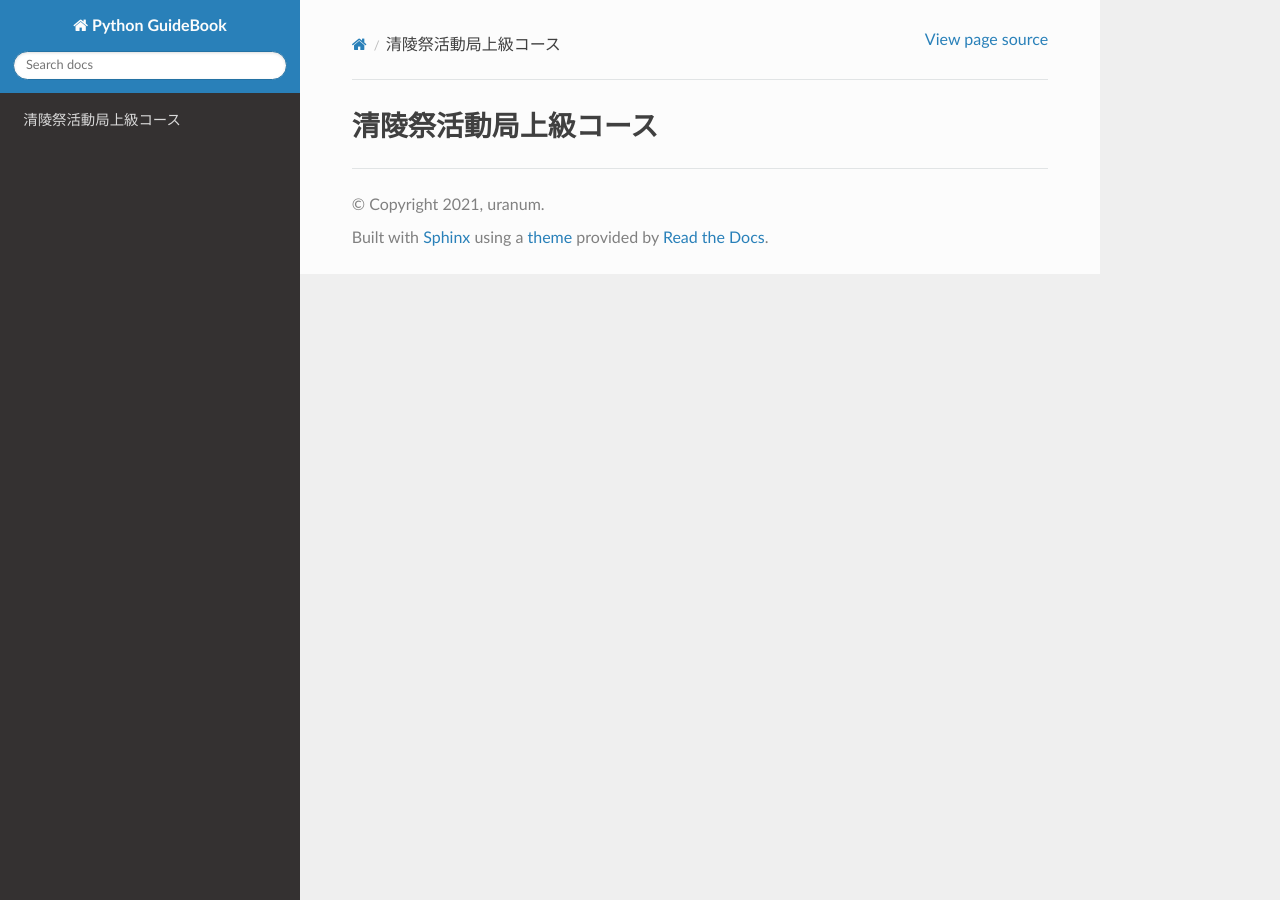
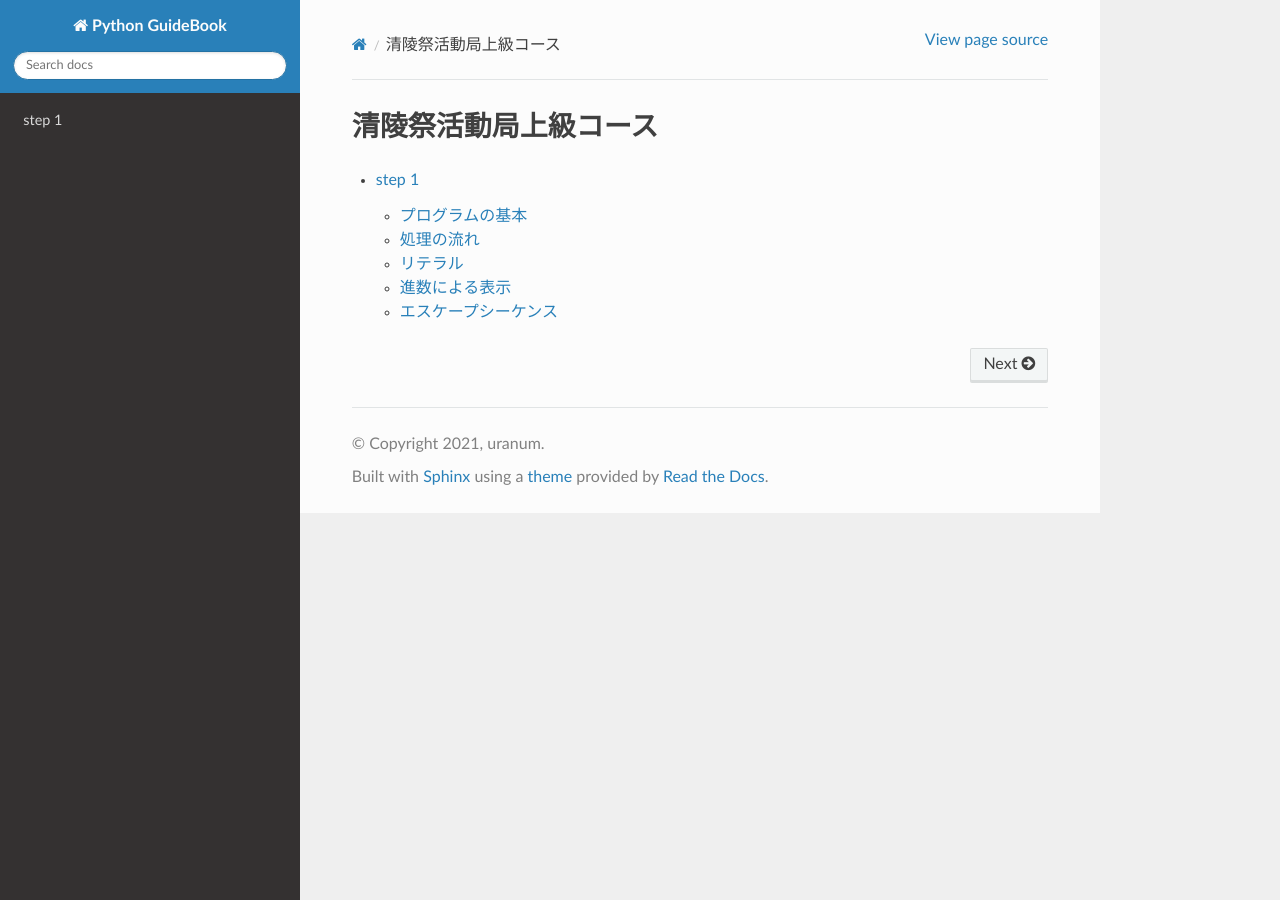
Before and after one commit to uranum-kuri/python-guidebook, a Sphinx documentation site: the page built from docs/index.rst, in a window 1280 px wide. Built offline with Sphinx 7.4.7 and the Read the Docs theme 2.0.0, drawn with Linux system fonts in a browser that asks for light colours; part of the change alters nothing that is shown.

Commit message:
add step1

````diff
--- a/docs/index.rst
+++ b/docs/index.rst
@@ -3,3 +3,5 @@
 
 .. toctree::
     :maxdepth: 2
+
+    step1
--- /dev/null
+++ b/docs/step1.md
@@ -0,0 +1,114 @@
+# step 1
+
+## プログラムの基本
+
+シャープから始まる行は無視されます
+printはカッコの中にあるものを画面に表示します
+Helloのような表示したい文章は「"」(ダブルクォーテーション)で囲みます
+
+```python
+# sample_01.py
+print("Hello World!")
+```
+
+```text
+Hello World!
+```
+
+## 処理の流れ
+
+Pythonでは一つの小さな処理の単位を文(statement)と呼びます
+Pythonでは原則として一つの文は一つの行に書かれます
+また、プログラムはファイルの先頭から順番に処理されていきます
+
+```python
+# sample_02.py
+print("Hello")  # 最初に実行されます
+print("World")  # 次に実行されます
+```
+
+```text
+Hello
+World
+```
+
+## リテラル
+
+プログラムの中に書いた文章や数字はリテラル(literal)として扱われます
+文字の並びを文字列リテラル(string literal)と呼びます
+数値は12のような整数リテラル(integer literal)と3.14のような小数リテラル(floating literal)に分けられます
+文字列リテラルは「"」(ダブルクォーテーション)で囲みます
+整数リテラルと小数リテラルはそのまま書きます
+
+| 種類 | 例 |
+| --- | --- |
+| 文字列リテラル | Hello, Goodbye |
+| 整数リテラル | 12, 64 |
+| 小数リテラル | 3.14, 2.71 |
+
+printは「,」コンマで区切って連続して出力することができます
+
+```python
+# sample_03.py
+print("文字列リテラル :", "Hello")  # 文字列リテラルです
+print("整数リテラル :", 12)  # 整数リテラルです
+print("小数リテラル :", 3.14)  # 小数リテラルです
+```
+
+```text
+文字列リテラル : Hello
+整数リテラル : 12
+小数リテラル : 3.14
+```
+
+## 進数による表示
+
+二進数などは数字の前に記号をつけて表します
+10進数は何も付けません
+2進数は先頭に0bを付けて表します
+8進数は先頭に0oを付けて表します
+16進数は先頭に0xを付けて表します
+
+```python
+# sample_04.py
+print("2進数の10は", 0b10, "です")  # 2進数の10です
+print("8進数の10は", 0o10, "です")  # 8進数の10です
+print("10進数の10は", 10, "です")  # 10進数の10です
+print("16進数の10は", 0x10, "です")  # 16進数の10です
+print("16進数のFは", 0xF, "です")  # 16進数のFです
+```
+
+```text
+2進数の10は 2 です
+8進数の10は 8 です
+10進数の10は 10 です
+16進数の10は 16 です
+16進数のFは 15 です
+```
+
+## エスケープシーケンス
+
+一部の文字は一文字で表すことができません
+そのような文字はエスケープシーケンス(escape sequence)という方法で記載します
+以下にエスケープシーケンスの例を示します
+
+| エスケープシーケンス | 意味している文字 |
+| --- | --- |
+| \\n | 改行 |
+| \\t | タブ |
+| \\r | 復帰 |
+| \\b | バックスペース |
+| \\' | '(シングルクォーテーション) |
+| \\" | "(ダブルクォーテーション) |
+
+```python
+# sample_05.py
+print("Hello\tWorld")  # タブの例です
+print("Hello\nWorld")  # 改行の例です
+```
+
+```text
+Hello	World
+Hello
+World
+```
````
